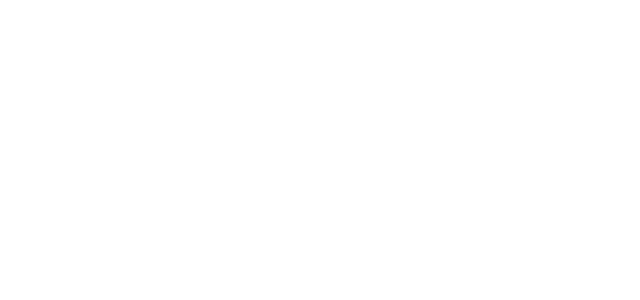
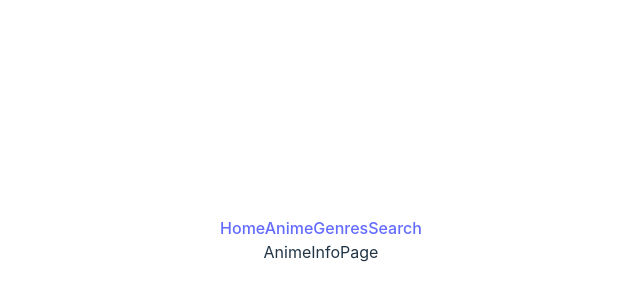
Before and after one commit to Raphael40/Anime-List, a React (Vite) app: page /anime/anime/1 in a window 1280 px wide. Before the commit this address had no page. Shown: the part 160-460 px from the top of the page, without its empty margins (319-959 px from the left). Built offline with nearby package versions, Linux system fonts and the light colour scheme.

Commit message:
Add pages and routes to each page

```diff
--- a/src/App.jsx
+++ b/src/App.jsx
@@ -1,12 +1,22 @@
 import './App.css';
 import { Routes, Route } from 'react-router-dom';
 import { Header } from './components';
+import * as Pages from './pages';
 
 function App() {
 	return (
 		<>
 			<Routes>
-				<Route path='/' element={<Header />} />
+				<Route path='/' element={<Header />}>
+					<Route index element={<Pages.HomePage />} />
+					<Route path='/anime'>
+						<Route index element={<Pages.AnimePage />} />
+						<Route path='anime/:id' element={<Pages.AnimeInfoPage />} />
+					</Route>
+					<Route path='genres' element={<Pages.GenresPage />} />
+					<Route path='search' element={<Pages.SearchPage />} />
+					<Route path='*' element={<Pages.NotFoundPage />} />
+				</Route>
 			</Routes>
 		</>
 	);
--- a/src/components/Header/index.jsx
+++ b/src/components/Header/index.jsx
@@ -1,4 +1,4 @@
-import { NavLink } from 'react-router-dom';
+import { NavLink, Outlet } from 'react-router-dom';
 
 const Header = () => {
 	return (
@@ -11,6 +11,7 @@
 					<NavLink to='/search'>Search</NavLink>
 				</nav>
 			</header>
+			<Outlet />
 		</main>
 	);
 };
--- /dev/null
+++ b/src/pages/AnimeInfoPage/index.jsx
@@ -0,0 +1,5 @@
+const AnimeInfoPage = () => {
+	return <div>AnimeInfoPage</div>;
+};
+
+export default AnimeInfoPage;
--- /dev/null
+++ b/src/pages/AnimePage/index.jsx
@@ -0,0 +1,5 @@
+const AnimePage = () => {
+	return <div>AnimePage</div>;
+};
+
+export default AnimePage;
--- /dev/null
+++ b/src/pages/GenresPage/index.jsx
@@ -0,0 +1,5 @@
+const GenresPage = () => {
+	return <div>GenresPage</div>;
+};
+
+export default GenresPage;
--- /dev/null
+++ b/src/pages/HomePage/index.jsx
@@ -0,0 +1,5 @@
+const HomePage = () => {
+	return <div>HomePage</div>;
+};
+
+export default HomePage;
--- /dev/null
+++ b/src/pages/NotFoundPage/index.jsx
@@ -0,0 +1,5 @@
+const NotFoundPage = () => {
+	return <div>Page Not Found</div>;
+};
+
+export default NotFoundPage;
--- /dev/null
+++ b/src/pages/SearchPage/index.jsx
@@ -0,0 +1,5 @@
+const SearchPage = () => {
+	return <div>SearchPage</div>;
+};
+
+export default SearchPage;
--- /dev/null
+++ b/src/pages/index.jsx
@@ -0,0 +1,6 @@
+export { default as HomePage } from './HomePage';
+export { default as AnimePage } from './AnimePage';
+export { default as AnimeInfoPage } from './AnimeInfoPage';
+export { default as GenresPage } from './GenresPage';
+export { default as SearchPage } from './SearchPage';
+export { default as NotFoundPage } from './NotFoundPage';
```
